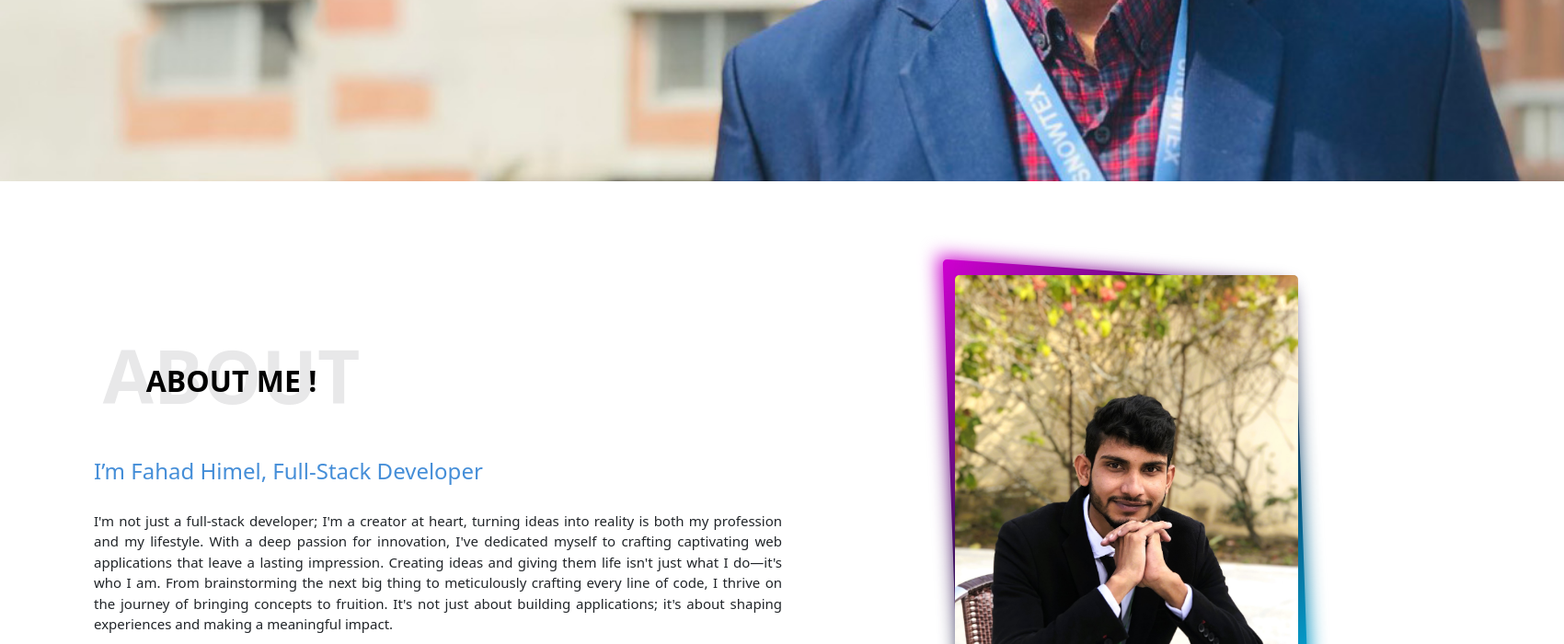
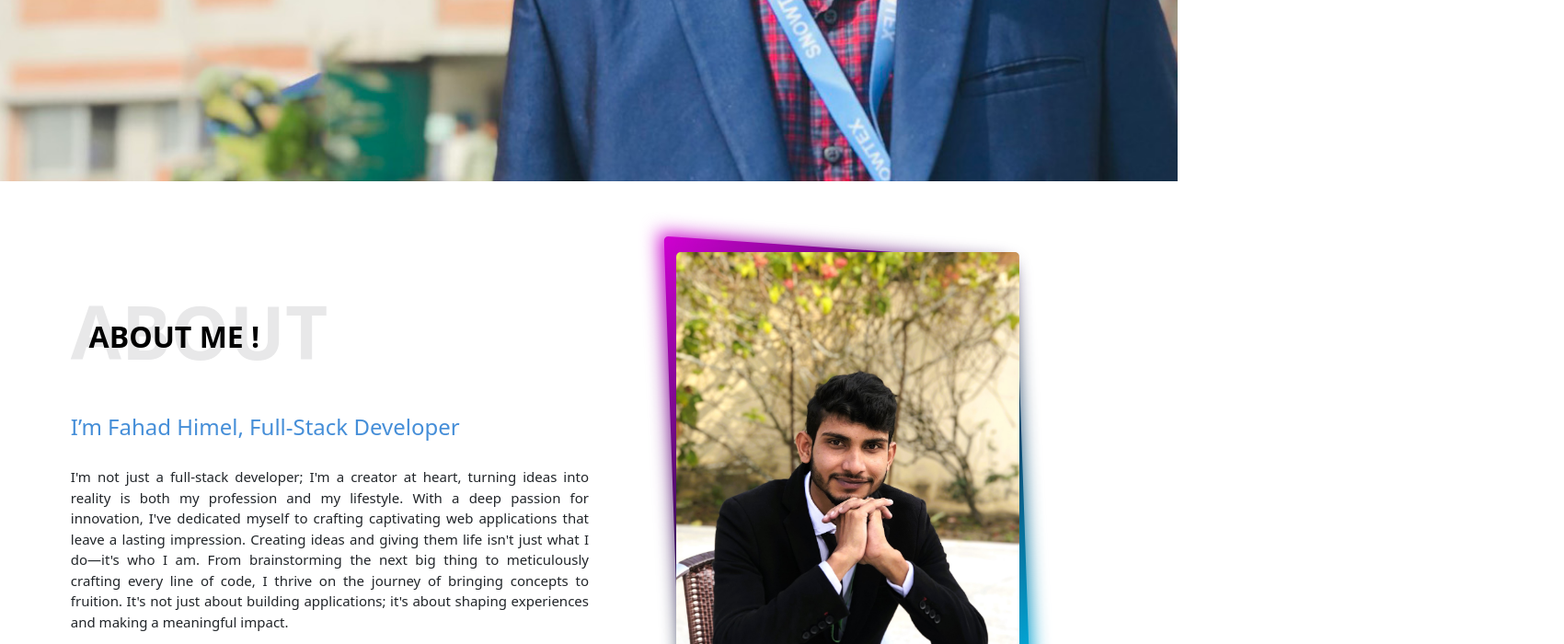
Before and after one commit to fahadhimel/cv-resume, a React (Create React App) app: page / in a window 1280 px wide. Shown: the part 603-1303 px from the top of the page at 92% size, 1700 px wide, since content can reach past the window. Built offline with nearby package versions, Linux system fonts and the light colour scheme.

Commit message:
small update

```diff
--- a/src/Components/Home/Home.css
+++ b/src/Components/Home/Home.css
@@ -15,10 +15,12 @@ p::selection {
   background: rgba(143, 143, 197, 0.932);
 }
 
-.all {
-  position: relative;
-  width: 1700px;
-  margin: 0 auto;
+@media screen and (min-width: 1700px) {
+  .all {
+    position: relative;
+    width: 1700px;
+    margin: 0 auto;
+  }
 }
 
 .all-home {
```
